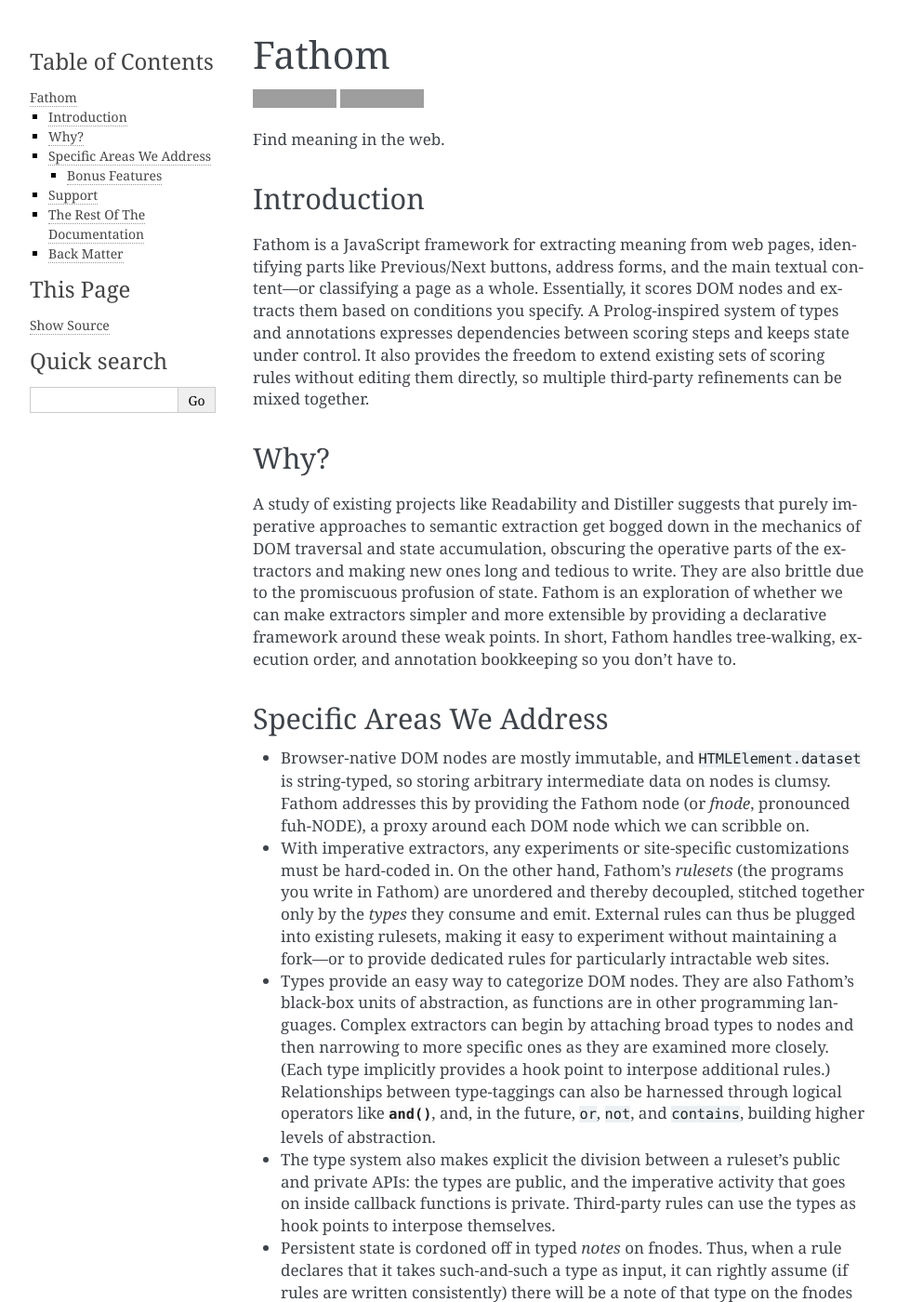
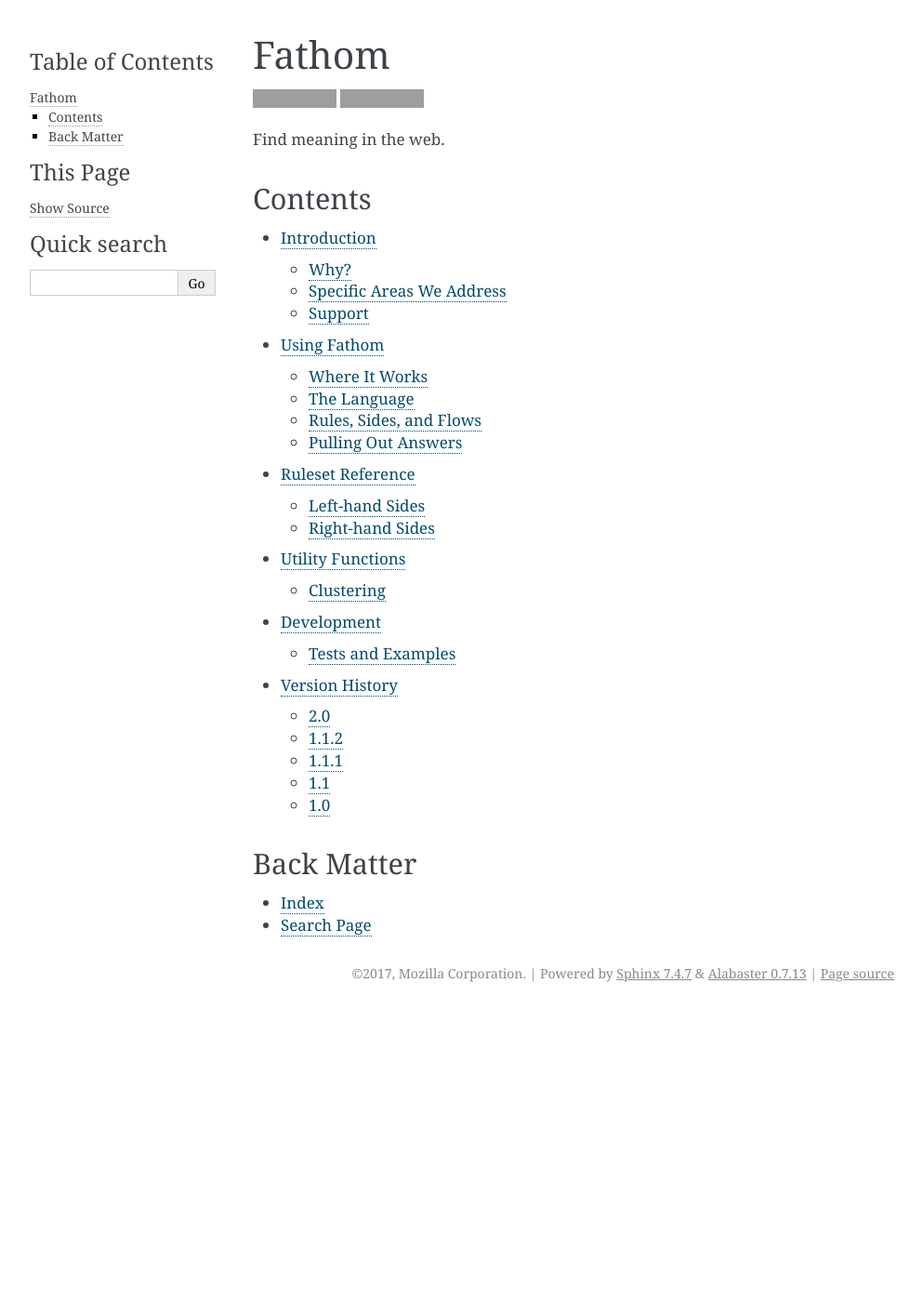
Before and after one commit to weilonge/fathom, a Sphinx documentation site: the page built from docs/index.rst, in a window 1280 px wide and 1400 px high. Shown: the whole window at 93% size, without its empty margins (148-1141 px from the left). Built offline with Sphinx 7.4.7, drawn with Linux system fonts in a browser that asks for light colours; some of the changed text lies outside the part shown; grey boxes are pictures that could not be loaded.

Commit message:
Move intro material to its own page so the page outline doesn't de-emphasize the meat of the docs.
Also remove the modindex, which was 404ing.

```diff
--- a/docs/index.rst
+++ b/docs/index.rst
@@ -12,56 +12,21 @@
 
 Find meaning in the web.
 
-Introduction
-============
-
-Fathom is a JavaScript framework for extracting meaning from web pages, identifying parts like Previous/Next buttons, address forms, and the main textual content—or classifying a page as a whole. Essentially, it scores DOM nodes and extracts them based on conditions you specify. A Prolog-inspired system of types and annotations expresses dependencies between scoring steps and keeps state under control. It also provides the freedom to extend existing sets of scoring rules without editing them directly, so multiple third-party refinements can be mixed together.
-
-Why?
-====
-
-A study of existing projects like Readability and Distiller suggests that purely imperative approaches to semantic extraction get bogged down in the mechanics of DOM traversal and state accumulation, obscuring the operative parts of the extractors and making new ones long and tedious to write. They are also brittle due to the promiscuous profusion of state. Fathom is an exploration of whether we can make extractors simpler and more extensible by providing a declarative framework around these weak points. In short, Fathom handles tree-walking, execution order, and annotation bookkeeping so you don't have to.
-
-Specific Areas We Address
-=========================
-
-* Browser-native DOM nodes are mostly immutable, and ``HTMLElement.dataset`` is string-typed, so storing arbitrary intermediate data on nodes is clumsy. Fathom addresses this by providing the Fathom node (or *fnode*, pronounced fuh-NODE), a proxy around each DOM node which we can scribble on.
-* With imperative extractors, any experiments or site-specific customizations must be hard-coded in. On the other hand, Fathom's *rulesets* (the programs you write in Fathom) are unordered and thereby decoupled, stitched together only by the *types* they consume and emit. External rules can thus be plugged into existing rulesets, making it easy to experiment without maintaining a fork—or to provide dedicated rules for particularly intractable web sites.
-* Types provide an easy way to categorize DOM nodes. They are also Fathom's black-box units of abstraction, as functions are in other programming languages. Complex extractors can begin by attaching broad types to nodes and then narrowing to more specific ones as they are examined more closely. (Each type implicitly provides a hook point to interpose additional rules.) Relationships between type-taggings can also be harnessed through logical operators like :func:`and`, and, in the future, ``or``, ``not``, and ``contains``, building higher levels of abstraction.
-* The type system also makes explicit the division between a ruleset's public and private APIs: the types are public, and the imperative activity that goes on inside callback functions is private. Third-party rules can use the types as hook points to interpose themselves.
-* Persistent state is cordoned off in typed *notes* on fnodes. Thus, when a rule declares that it takes such-and-such a type as input, it can rightly assume (if rules are written consistently) there will be a note of that type on the fnodes that are passed in.
-
-Bonus Features
---------------
-
-* Efficient execution, driven by a query planner that understands inter-rule dependencies
-* Lazy execution, so you can have arbitrarily large rulesets with impunity
-* Caching to keep from re-deriving intermediate results between queries
-* Clustering based on a notion of DOM node distance influenced by structural similarity
-* Many handy utils from which to compose scoring callbacks
-
-
-Support
-=======
-
-If the rest of this documentation doesn't answer your question, join us in IRC: #fathom on irc.mozilla.org. In fact, join us regardless. Also feel free to open an issue on GitHub.
-
-The Rest Of The Documentation
-=============================
+Contents
+========
 
 .. toctree::
    :maxdepth: 2
 
+   intro
    using
    ruleset
    utilities
    development
    versions
 
-
 Back Matter
 ===========
 
 * :ref:`genindex`
-* :ref:`modindex`
 * :ref:`search`
```
Also changed, not shown: docs/intro.rst (added, +34 -0 lines).
